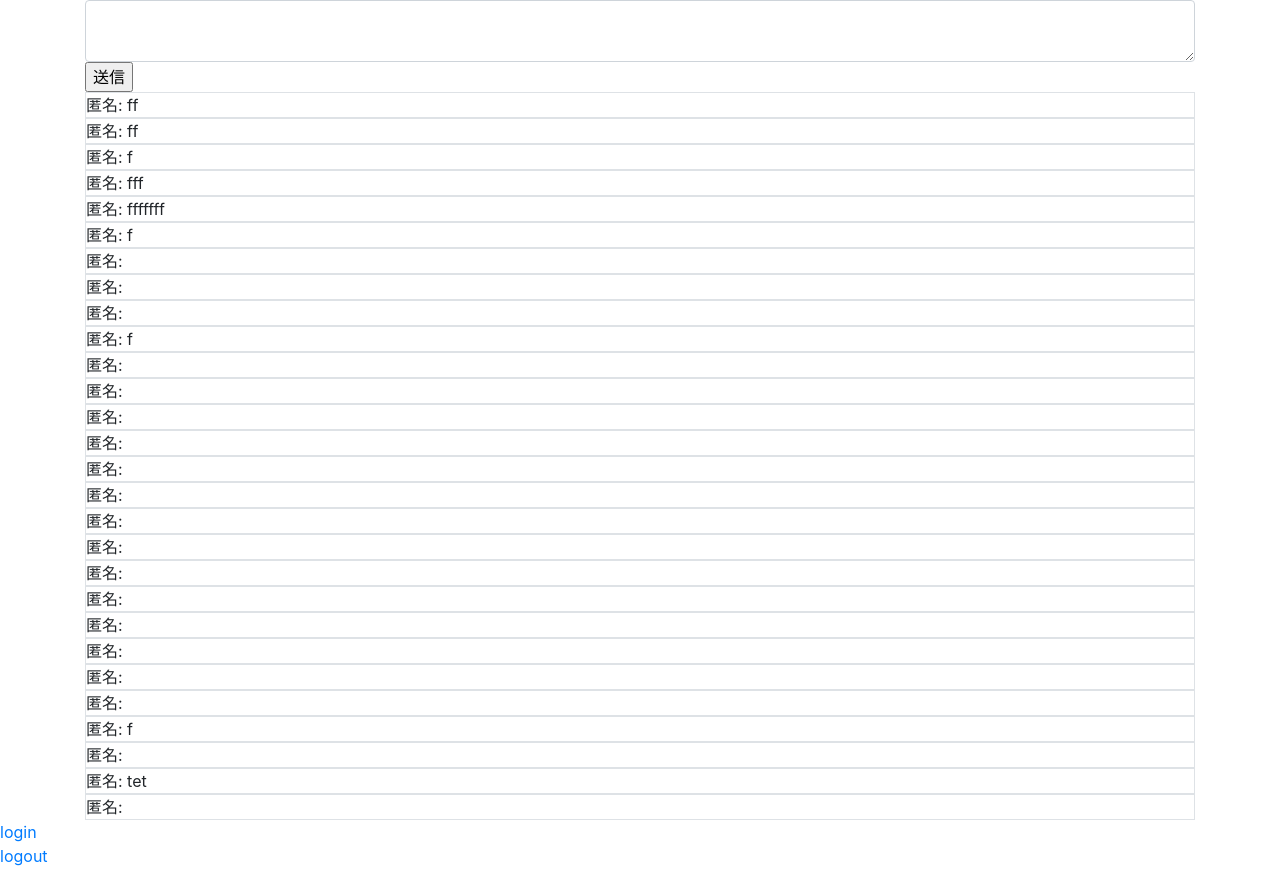
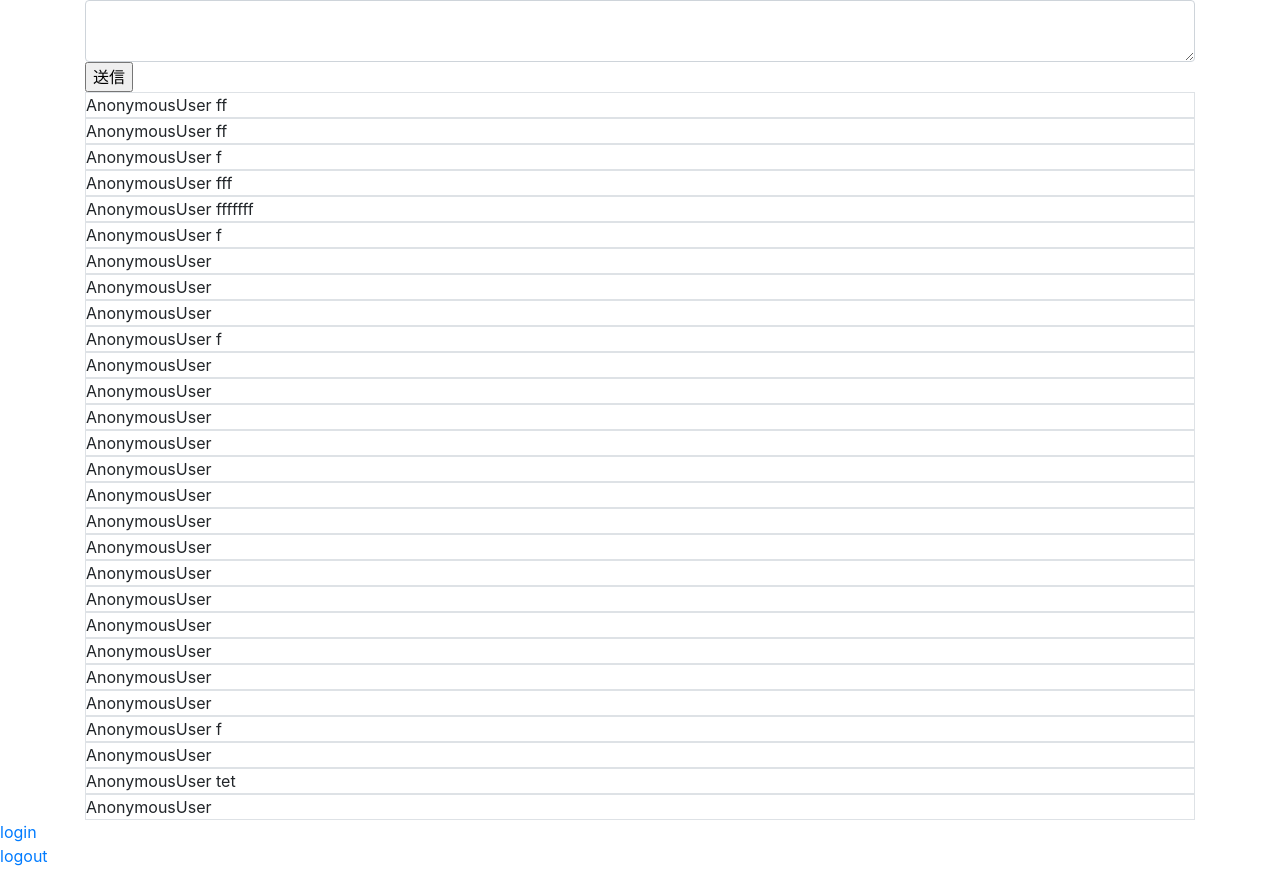
Before and after one commit to H-goto16/Bulletin-board-Not-Completed-, a Django app: page / in a window 1280 px wide. Run offline with Django 3.2, Linux system fonts and the light colour scheme; data comes from the database, SQL or seed files in the repository; some libraries are stand-ins or nearby versions.

Commit message:
charactor change

```diff
--- a/pj_login/registration/templates/bbs/bbs.html
+++ b/pj_login/registration/templates/bbs/bbs.html
@@ -17,10 +17,10 @@
 
         {% for topic in topics %}
         <div class="border">
-            {% if User == AnonymousUser %}
+            {% if user == AnonymousUser %}
                 匿名:
             {% else %}
-                {{ User }}
+                {{ user }}
             {% endif %}
             {{ topic.comment }}
         </div>
```
